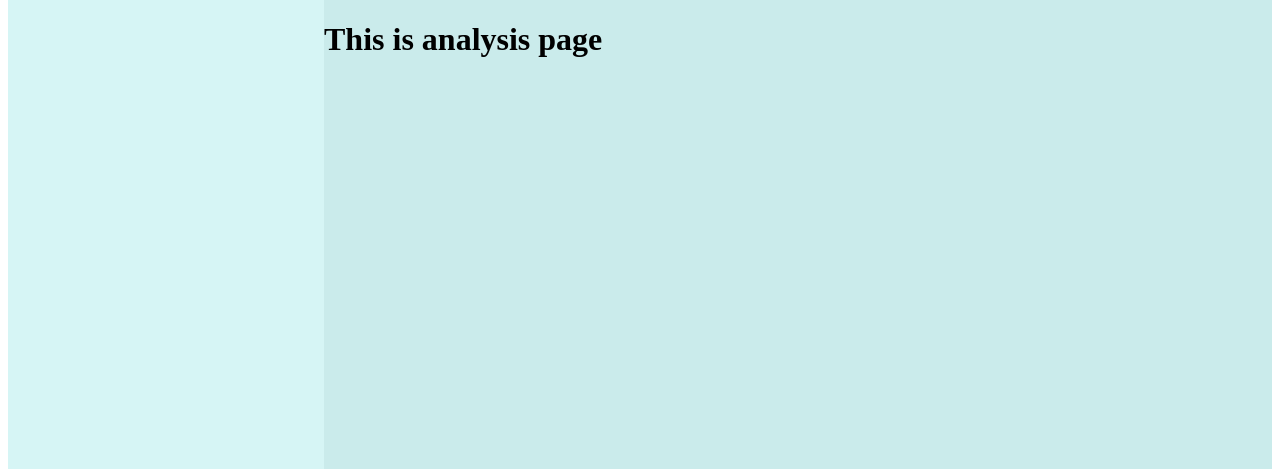
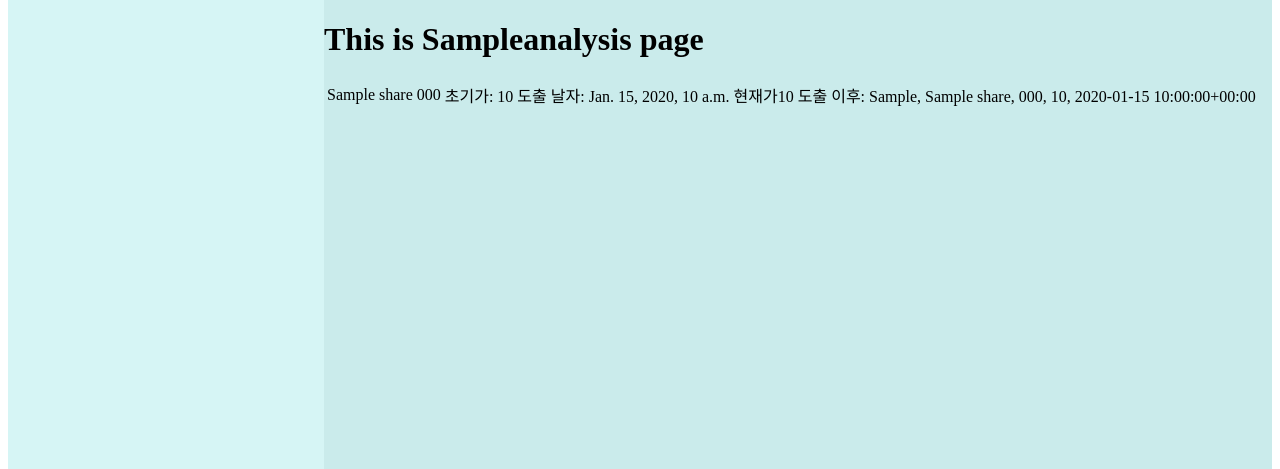
Before and after one commit to JohanLee-kor/myAM_web, a Django app: template analysis/templates/analysis.html in a window 1280 px wide. Shown: the part 165-634 px from the top of the page. Run offline with Django 3.2, Linux system fonts and the light colour scheme; tables that the repository leaves empty hold one stand-in row (values such as "Sample post"); the template is opened without the code that fills it: values that come from a table or form of the project are taken from there, most other values are stand-ins (such as "Sample title", 1, 10 or a date in 2020).

Commit message:
analysisUI

```diff
--- a/analysis/models.py
+++ b/analysis/models.py
@@ -16,6 +16,8 @@ class Share(models.Model):
 
 	def getDays(self):
 		return (datetime.now(timezone.utc)-self.drv_date).days
+	def getDiffPrc(self, price):
+		return int(price-self.init_price)
 
 class AMuser(models.Model):
 	"""This class a model means my Asset Manager user"""
--- a/analysis/templates/analysis.html
+++ b/analysis/templates/analysis.html
@@ -1,8 +1,21 @@
 {% extends "base.html" %}
+{% load extras %}
 {% block sidebar %}
 
 {% endblock %}
 {% block content %}
-<h1>This is analysis page</h1>
-
+<h1>This is {{analysis_type}}analysis page</h1>
+<table>
+{% for share in shareList %}
+<tr>
+	<td>{{share.name}}</td>
+	<td>{{share.code}}</td>
+	<td>초기가: {{share.init_price}}</td>
+	<td>도출 날자: {{share.drv_date}}</td>
+	<!-- <td>도출 이후 : {{share.getDays}}</td> -->
+	<td>현재가{{priceDict|get:share.code}}</td>
+	<td>도출 이후: {{share|days}}
+</tr>
+{%endfor %}
+</table>
 {% endblock %}
--- a/analysis/templates/main.html
+++ b/analysis/templates/main.html
@@ -3,15 +3,15 @@
 {% endblock %}
 {% block content %}
 <h1>This is Main page</h1>
+<table>
 {% for share in shareList %}
-<table>
 <tr>
 	<td>{{share.name}}</td>
 	<td>{{share.code}}</td>
 	<td>{{share.init_price}}</td>
 	<td>{{share.drv_date}}</td>
 </tr>
+{%endfor %}
 </table>
-{%endfor %}
 <h2>{{cospi.hname}}</h2>
 {% endblock %}
--- a/analysis/urls.py
+++ b/analysis/urls.py
@@ -7,5 +7,5 @@ urlpatterns = [
     # url(r'^member/login',include('member.urls')),
     # url(r'^analysis/',include('analysis.'))
     url(r'^main/$',views.main,name='main'),
-    url(r'^(?P<analysis_type>[0-2]+)/$', views.analysisShare, name='analysisShare'),#analysis_type 0: R3I, 1: R10T, 2: BOX
+    url(r'^(?P<analysisType>[A-Za-z]+)/$', views.analysisShare, name='analysisShare'),#analysis_type 0: R3I, 1: R10T, 2: BOX
 ]
```
Also changed, not shown: analysis/views.py (+13 -1 lines), myAM_web/templatetags/extras.py (added, +11 -0 lines), myAM_web/templatetags/__init__.py (added).
